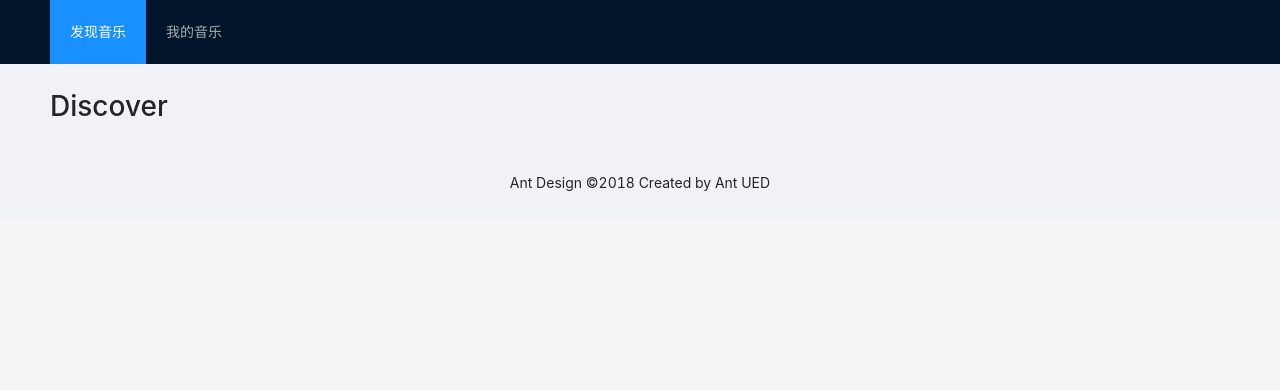
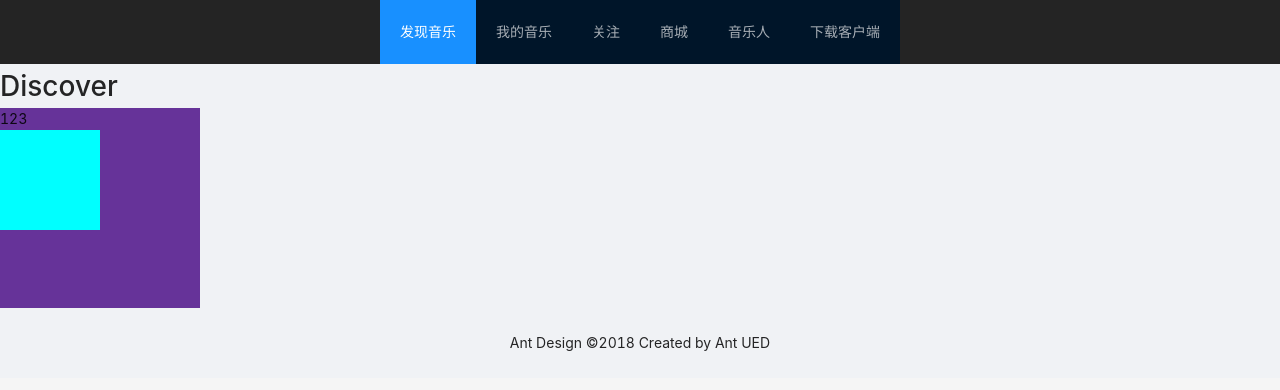
Before and after one commit to beautifulwhale/ReactCloudMusic, a React (Vite) app: page / in a window 1280 px wide. Shown: the top 390 px of the page. Built offline with nearby package versions, Linux system fonts and the light colour scheme.

Commit message:
feat:添加样式

```diff
--- a/index.html
+++ b/index.html
@@ -4,7 +4,7 @@
     <meta charset="UTF-8" />
     <link rel="icon" type="image/svg+xml" href="/favicon.ico" />
     <meta name="viewport" content="width=device-width, initial-scale=1.0" />
-    <title>LSY Music</title>
+    <title>Dream Music</title>
   </head>
   <body>
     <div id="root"></div>
--- a/package.json
+++ b/package.json
@@ -11,8 +11,11 @@
   "dependencies": {
     "@types/node": "^18.11.17",
     "antd": "^5.0.7",
+    "axios": "^1.2.1",
     "babel-plugin-import": "^1.13.5",
     "eslint": "^8.30.0",
+    "less": "^4.1.3",
+    "less-loader": "^11.1.0",
     "normalize.css": "^8.0.1",
     "prettier": "^2.8.1",
     "react": "^18.2.0",
--- a/src/App.tsx
+++ b/src/App.tsx
@@ -11,8 +11,8 @@ const App: React.FC = () => {
         <Header>
           <Menus />
         </Header>
-        <Content style={{ padding: "20px 50px" }}>
-                <RouterELement/>
+        <Content>
+          <RouterELement />
         </Content>
         <Footer style={{ textAlign: "center" }}>
           Ant Design ©2018 Created by Ant UED
--- /dev/null
+++ b/src/assets/css/global.css
@@ -0,0 +1,17 @@
+.ant-layout-header {
+  padding-inline: 0 !important;
+  display: flex;
+  justify-content: center;
+  align-items: center;
+  background: #242424 !important;
+}
+
+.ant-menu-dark {
+  background: #242424;
+}
+.ant-menu-item {
+  font-size: 14px;
+}
+.ant-menu-item-selected {
+  color: white !important;
+}
--- a/src/components/menu/index.tsx
+++ b/src/components/menu/index.tsx
@@ -11,12 +11,27 @@ export default function Menus() {
     {
       label: '我的音乐',
       key: 'mine'
+    },
+    {
+      label: '关注',
+      key: 'attention'
+    },
+    {
+      label: '商城',
+      key: 'shopping'
+    },
+    {
+      label: '音乐人',
+      key: 'musician'
+    },
+    {
+      label: '下载客户端',
+      key: 'download'
     }
   ];
   const [current, setCurrent] = useState('discover');
   const navigate = useNavigate();
-    const handleClickMenu:MenuProps['onClick'] = (e) => {
-        console.log('key==>',e);
+  const handleClickMenu: MenuProps['onClick'] = (e) => {
     navigate(`/${e.key}`);
     setCurrent(e.key);
   }
--- /dev/null
+++ b/src/pages/discover/index.module.less
@@ -0,0 +1,10 @@
+.discover {
+  width: 200px;
+  height: 200px;
+  background-color: rebeccapurple;
+  .discoverSon {
+    width: 50%;
+    height: 50%;
+    background-color: aqua;
+  }
+}
--- a/src/pages/discover/index.tsx
+++ b/src/pages/discover/index.tsx
@@ -1,7 +1,14 @@
 import React from 'react'
-
+import DiscoverStyle from './index.module.less';
 export default function Discover() {
   return (
-    <h1>Discover</h1>
+    <div>
+      <h1>Discover</h1>
+      <div className={DiscoverStyle.discover}>
+          123
+          <div className={DiscoverStyle.discoverSon}>
+          </div>
+      </div>
+    </div>
   )
 }
--- a/src/pages/mine/index.tsx
+++ b/src/pages/mine/index.tsx
@@ -4,6 +4,7 @@ export default function Mine() {
   return (
     <div className='mine'>
         <h1>Mine 组件</h1>
+        <div className='discover'>123</div>
     </div>
   )
 }
```
Also changed, not shown: src/main.tsx (+7 -6 lines), src/router/index.tsx (+8 -1 lines), 1 other file (tests, documents, lock files or other folders). Lines whose indentation alone changed are shown as unchanged.
